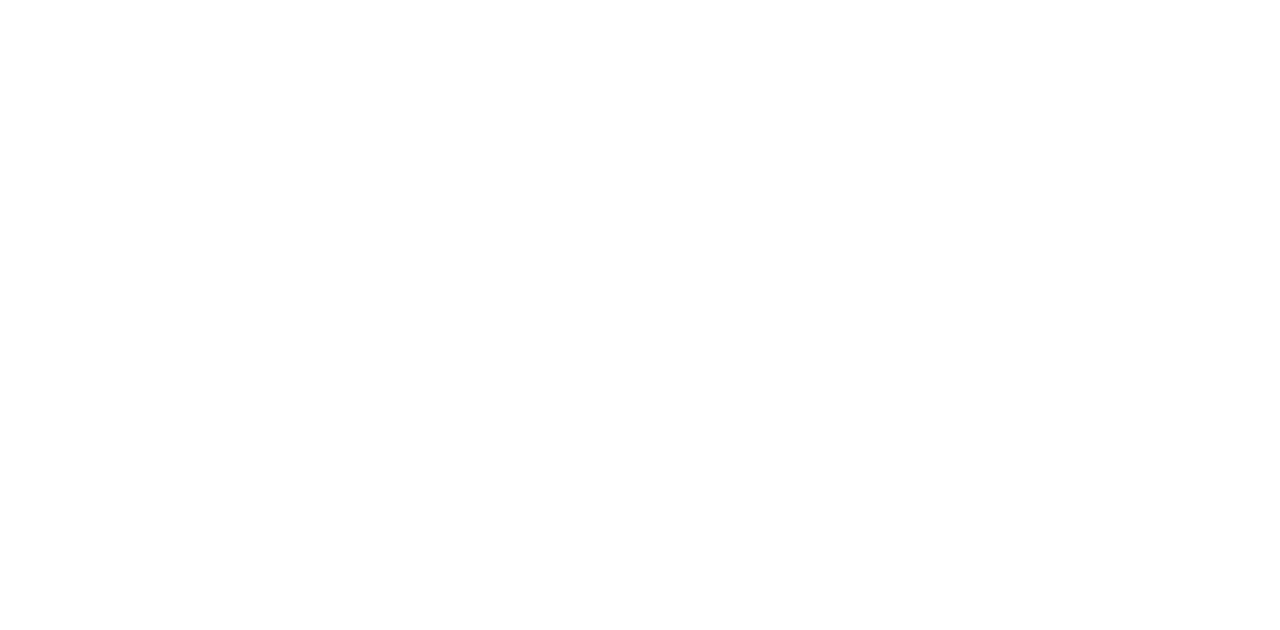
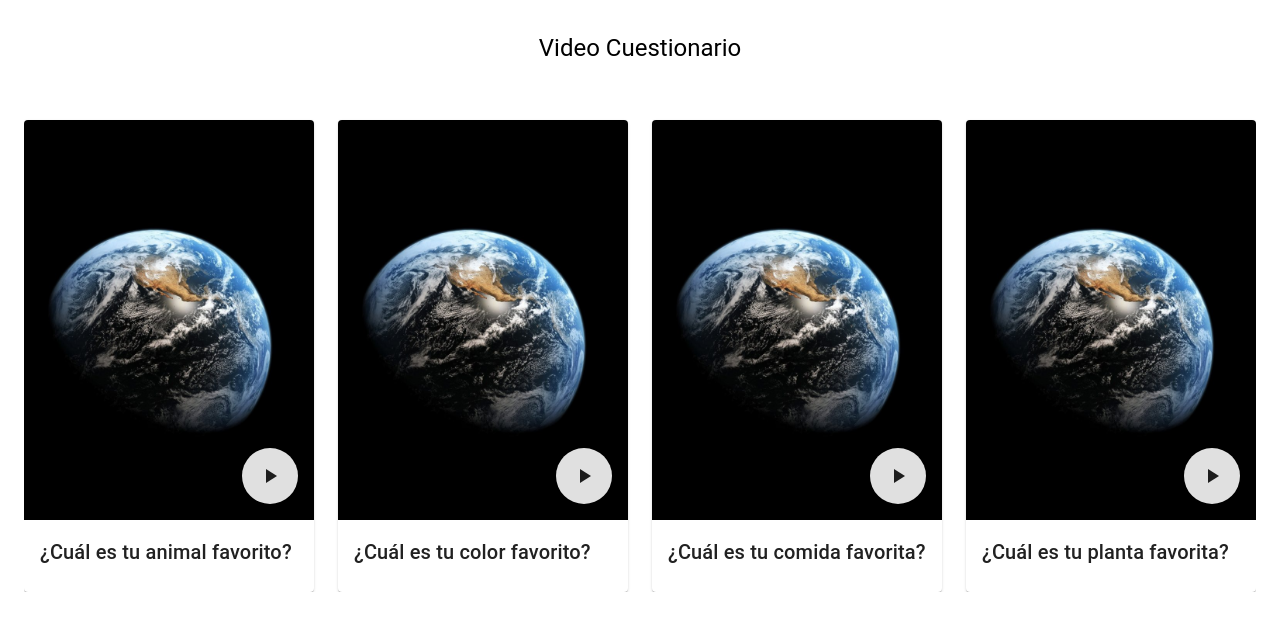
Before and after one commit to mishrole/React_Krowdy-Video, a React (Create React App) app: page /home in a window 1280 px wide. Shown: the top 630 px of the page. Built offline with nearby package versions, Linux system fonts and the light colour scheme.

Commit message:
Test useEffect

```diff
--- a/src/App.js
+++ /dev/null
@@ -1,22 +0,0 @@
-import React from 'react';
-import { BrowserRouter, Switch, Route } from 'react-router-dom';
-import { VideoGrid } from './components/VideoGrid';
-import { VideoRecorder } from './components/VideoRecorder';
-
-const App = () => {
-    return (
-        <>
-            <BrowserRouter>
-                {/* <Link to="/questions">Questions</Link>
-                <Link to="/questions/q01">Question 1</Link> */}
-                <Switch>
-                    <Route exact path="/" component={VideoGrid} />
-                    <Route exact path="/questions" component={VideoGrid} />
-                    <Route exact path="/questions/:id" component={VideoRecorder} />
-                </Switch>
-            </BrowserRouter>
-        </>
-    )
-}
-
-export default App;
--- a/src/components/Video.js
+++ b/src/components/Video.js
@@ -11,7 +11,8 @@ export const Video = ({ src, onChange = () => {} }) => {
   const videoRef = useRef();
   const chunks = useRef([]);
 
-  const [{ url, type }, setState] = useState({
+  // const [{ url, type }, setState] = useState({
+  const [{ url }, setState] = useState({
     url: src,
     type: "recording"
   });
--- a/src/components/VideoCard.js
+++ b/src/components/VideoCard.js
@@ -1,6 +1,6 @@
 import React from 'react';
 import { Link } from 'react-router-dom';
-import { makeStyles } from "@material-ui/styles";
+import { makeStyles } from "@material-ui/core/styles";
 import Card from '@material-ui/core/Card';
 import CardContent from '@material-ui/core/CardContent';
 import CardMedia from '@material-ui/core/CardMedia';
@@ -14,17 +14,17 @@ export const VideoCard = ({ question }) => {
     const classes = useStyles();
 
     return (
-        <Card className={classes.root}>
-            <div className={classes.playButtonArea}>
-                <Link to="/questions/q01">
-                    <Fab aria-label="play" className={classes.playButton}>
+        <Card className = { classes.root }>
+            <div className = { classes.playButtonArea }>
+                <Link to = { `/question/${ question.id }` }>
+                    <Fab aria-label="play" className = { classes.playButton }>
                         <PlayArrowIcon/>
                     </Fab>
                 </Link>
-                <CardMedia component="img" alt={question} height="400" className={classes.cover} image={cover} title={question} />
+                <CardMedia component="img" alt = { question.value } height="400" className = { classes.cover } image = { cover } title = { question.value } />
             </div>
-            <CardContent className={classes.content}>
-                <Typography variant="h6">{question}</Typography>
+            <CardContent className = { classes.content }>
+                <Typography variant="h6">{ question.value }</Typography>
             </CardContent>
         </Card>
     )
@@ -36,7 +36,7 @@ const useStyles = makeStyles((theme) => ({
       },
     playButton: {
         bottom: 0,
-        margin: 15,
+        margin: theme.spacing(2),
         position: 'absolute',
         right: 0,
     },
--- a/src/components/VideoGrid.js
+++ b/src/components/VideoGrid.js
@@ -1,31 +1,30 @@
-import React, { useState } from 'react';
-import { VideoCard } from './VideoCard';
+import React from 'react';
 import { makeStyles } from '@material-ui/core/styles';
 import { Typography } from '@material-ui/core';
 import Grid from "@material-ui/core/Grid";
 import Container from "@material-ui/core/Container";
-import { getQuestions } from '../data/getQuestions';
+import { VideoCard } from './VideoCard';
+// import { getQuestions } from '../helpers/getQuestions';
+import { useQuestions } from '../hooks/useQuestions';
 
 export const VideoGrid = () => {
 
-    const [questions] = useState(getQuestions);
-    console.log(questions);
+    const { data: questions } = useQuestions();
 
     const classes = useStyles();
 
     return (
         <Container fixed>
-            <div className={classes.root}>
-                <Grid container spacing={3}>
-                    <Grid item xs={12}>
-                        <Typography variant="h5" className={classes.title}>Video Cuestionario</Typography>
+            <div className = { classes.root }>
+                <Grid container spacing = { 3 }>
+                    <Grid item xs = { 12 }>
+                        <Typography variant="h5" className = { classes.title }>Video Cuestionario</Typography>
                     </Grid>
                     {
                         questions.map((question, index) => {
                             return (
-                                // https://robinpokorny.medium.com/index-as-a-key-is-an-anti-pattern-e0349aece318 🚩
-                                <Grid item xs={12} sm={6} md={3} key={`videoContainer-${index}`}>
-                                    <VideoCard question = {question.value}/>
+                                <Grid item xs = { 12 } sm = { 6 } md = { 3 } key = { `videoContainer-${ index }` }>
+                                    <VideoCard question = { question }/>
                                 </Grid>
                             )
                         })
--- a/src/data/getQuestions.js
+++ b/src/helpers/getQuestions.js
@@ -1,6 +1,6 @@
 import {default as UUID} from "uuid";
 
-export const getQuestions = () => {
+export const getQuestions = async () => {
     const data = ['¿Cuál es tu animal favorito?','¿Cuál es tu color favorito?', '¿Cuál es tu comida favorita?', '¿Cuál es tu planta favorita?'];
 
     const questions = data.map(question => {
--- /dev/null
+++ b/src/hooks/useQuestions.js
@@ -0,0 +1,20 @@
+import { useState, useEffect } from 'react';
+import { getQuestions } from '../helpers/getQuestions';
+
+export const useQuestions = () => {
+
+    const [state, setState] = useState({
+        data: []
+    });
+
+    useEffect(() => {
+        getQuestions()
+        .then(question => {
+            setState({
+                data: question
+            })
+        })
+    }, [])
+
+    return state;
+}
--- a/src/index.js
+++ b/src/index.js
@@ -1,15 +1,16 @@
-import React from 'react';
+import { StrictMode } from 'react';
 import ReactDOM from 'react-dom';
-import { ThemeProvider } from '@material-ui/styles';
-import App from './App';
-import theme from './theme';
+import { BrowserRouter } from 'react-router-dom';
+import Root from './routes/index';
 import './index.css';
 
+const rootElement = document.getElementById('root');
+
 ReactDOM.render(
-  <React.StrictMode>
-    <ThemeProvider theme={theme}>
-      <App />
-    </ThemeProvider>
-  </React.StrictMode>,
-  document.getElementById('root')
+  <StrictMode>
+    <BrowserRouter>
+      <Root/>
+    </BrowserRouter>
+  </StrictMode>,
+  rootElement
 );
--- /dev/null
+++ b/src/routes/index.js
@@ -0,0 +1,15 @@
+import { Redirect, Switch, Route } from 'react-router-dom';
+import { VideoGrid } from '../components/VideoGrid';
+import { VideoRecorder } from '../components/VideoRecorder';
+
+const Root = () => {
+    return (
+            <Switch>
+                <Route path="/home" component={VideoGrid} />
+                <Route path="/question/:questionId" component={VideoRecorder} />
+                <Redirect from="/" to="/home" />
+            </Switch>
+    )
+}
+
+export default Root;
```
Also changed, not shown: src/hooks/useView.js (deleted, +0 -7 lines), src/routes/Router.js (deleted, +0 -16 lines).
